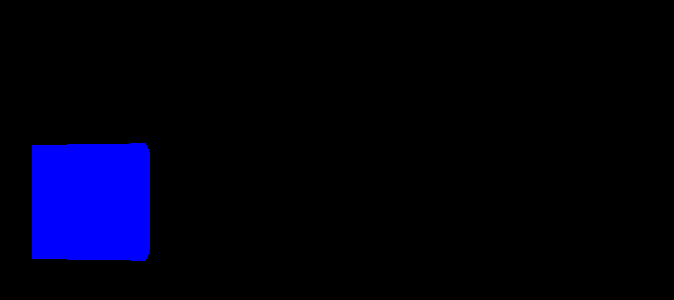
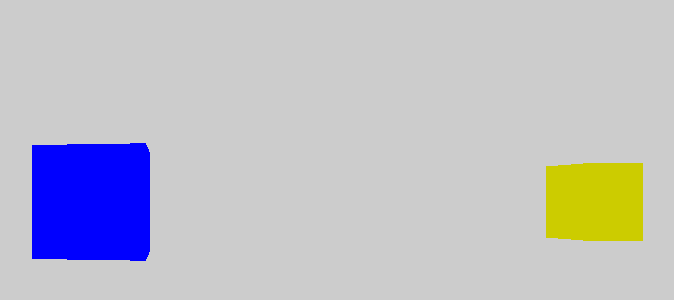
Before and after one commit to rimka023/sae_402, a website: page index.html in a window 1280 px wide. Shown: the part 198-498 px from the top of the page, without its empty margins (544-1218 px from the left). Drawn offline with nearby package versions, Linux system fonts and the light colour scheme.

Commit message:
mise en relation ddes 2 codes

```diff
--- a/index.html
+++ b/index.html
@@ -50,8 +50,31 @@
         // Create a cube
         const cubeGeometry = new THREE.BoxGeometry(1, 1, 1);
         const cubeMaterial = new THREE.MeshBasicMaterial({ color: Math.random() < 0.5 ? 0xff0000 : 0x0000ff });
+        const geometry = new THREE.BoxGeometry(10, 9, 9);
+        const recyclage = new THREE.MeshBasicMaterial({ color: 0xcccc00 });
+        const pasrecyclage = new THREE.MeshBasicMaterial({ color: 0x000000 });
         const cube = new THREE.Mesh(cubeGeometry, cubeMaterial);
-        scene.add(cube);
+        const cube1 = new THREE.Mesh(cubeGeometry, recyclage);
+        const cube2 = new THREE.Mesh(cubeGeometry, pasrecyclage);
+
+        scene.add(cube, cube2, cube1);
+
+        // Cube recyclage
+        cube1.scale.x = 10;
+        cube1.scale.y = 15;
+        cube1.scale.z = 10;
+        cube1.position.x = 100;
+        cube1.position.y = 0;
+        cube1.position.z = -100;
+
+        // Cube pas recyclable
+        cube2.scale.x = 10;
+        cube2.scale.y = 15;
+        cube2.scale.z = 10;
+        cube2.position.x = -100;
+        cube2.position.y = 0;
+        cube2.position.z = 100;
+
 
         let clicked = false;
         let originalColor = cubeMaterial.color.clone();
@@ -67,30 +90,31 @@
         };
 
         // Add mouse events for dragging the cube
-        let mouseDown = false;
-        let mouseX = 0, mouseY = 0;
-        let cubeX = 0, cubeY = 0;
-        const onMouseDown = (event) => {
-        mouseDown = true;
-        mouseX = event.clientX;
-        mouseY = event.clientY;
-        cubeX = cube.position.x;
-        cubeY = cube.position.y;
-        };
-        const onMouseUp = (event) => {
-        mouseDown = false;
-        };
-        const onMouseMove = (event) => {
-        if (mouseDown) {
-            const deltaX = event.clientX - mouseX;
-            const deltaY = event.clientY - mouseY;
-            cube.position.x = cubeX + deltaX / 100;
-            cube.position.y = cubeY - deltaY / 100;
-        }
-        };
-        renderer.domElement.addEventListener('mousedown', onMouseDown);
-        renderer.domElement.addEventListener('mouseup', onMouseUp);
-        renderer.domElement.addEventListener('mousemove', onMouseMove);
+        // let mouseDown = false;
+        // let mouseX = 0, mouseY = 0;
+        // let cubeX = 0, cubeY = 0;
+        // const onMouseDown = (event) => {
+        // mouseDown = true;
+        // mouseX = event.clientX;
+        // mouseY = event.clientY;
+        // cubeX = cube.position.x;
+        // cubeY = cube.position.y;
+        // };
+        // const onMouseUp = (event) => {
+        // mouseDown = false;
+        // };
+        // const onMouseMove = (event) => {
+        // if (mouseDown) {
+        //     const deltaX = event.clientX - mouseX;
+        //     const deltaY = event.clientY - mouseY;
+        //     cube.position.x = cubeX + deltaX / 100;
+        //     cube.position.y = cubeY - deltaY / 100;
+        // }
+        // };
+        // renderer.domElement.addEventListener('mousedown', onMouseDown);
+        // renderer.domElement.addEventListener('mouseup', onMouseUp);
+        // renderer.domElement.addEventListener('mousemove', onMouseMove);
+        renderer.setClearColor(0xcccccc, 1, 0)
 
         // Render the scene
         const animate = () => {
```
Lines whose indentation alone changed are shown as unchanged.
